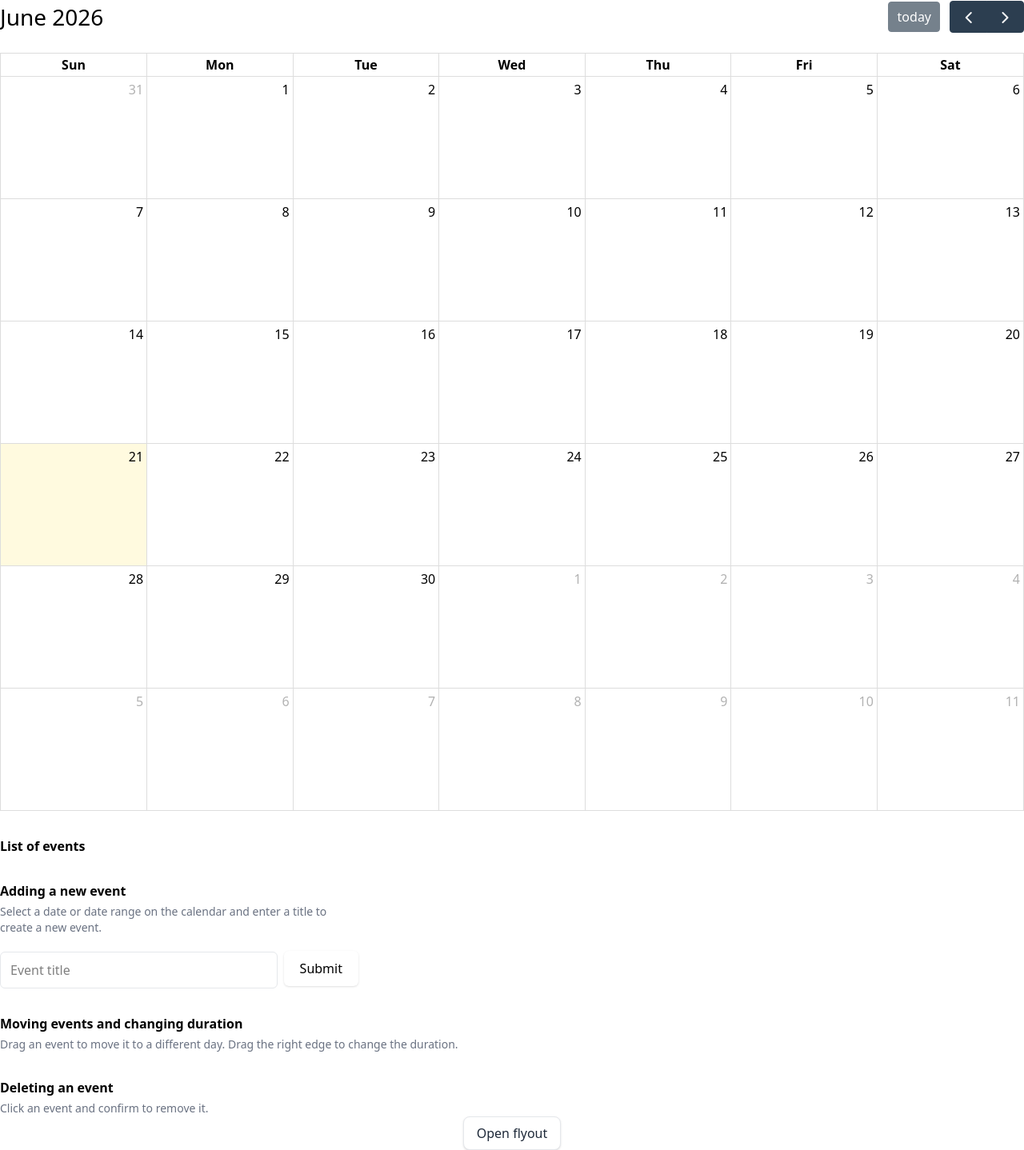
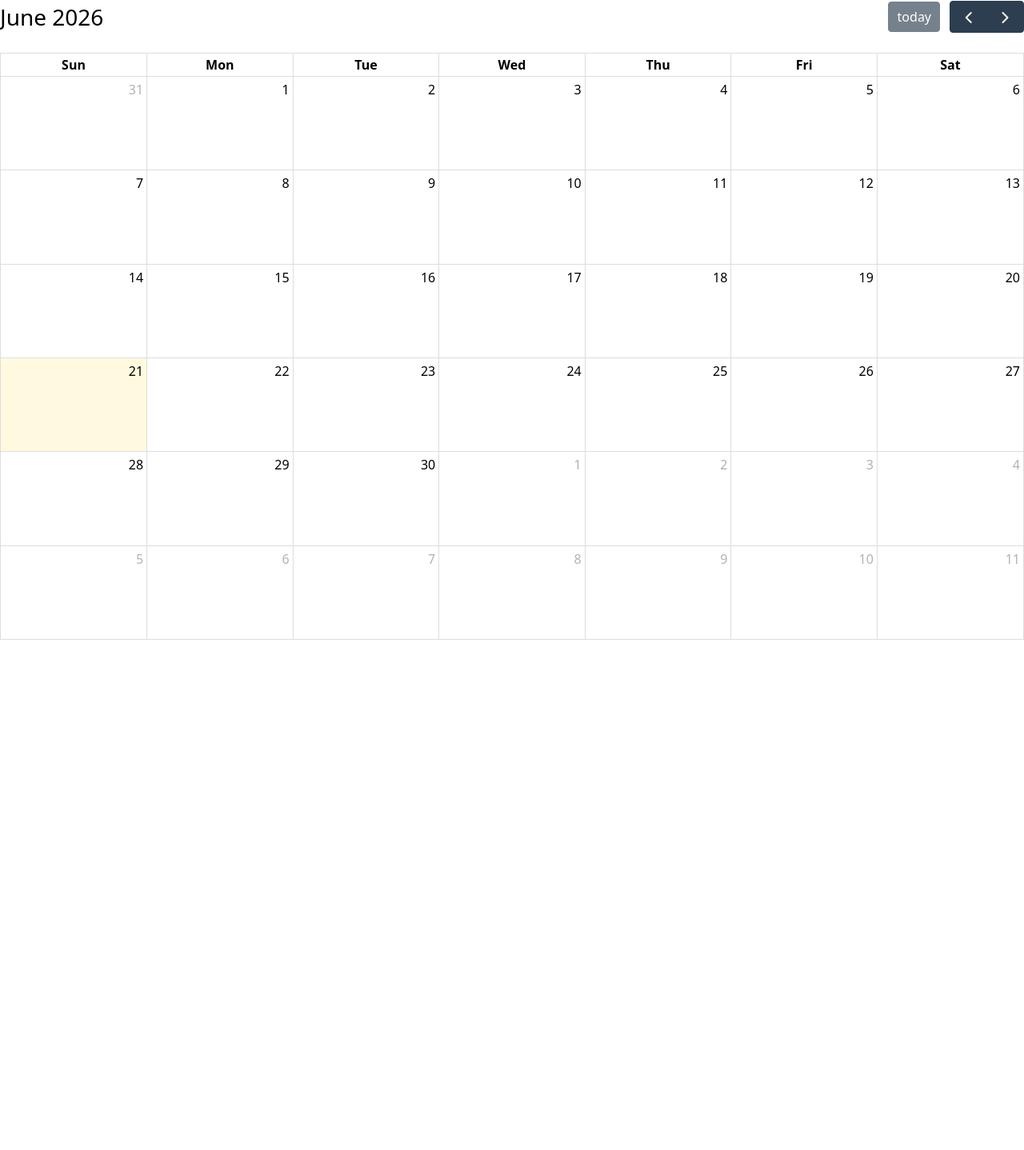
Before and after one commit to samuelzv/bills, a FastAPI app: page / in a window 1280 px wide. Shown: the whole page at 80% size. After the commit the page ends 800 px from the top, so only its background shows below. Run offline with FastAPI, Linux system fonts and the light colour scheme; lists and menus that the app fills with data are empty.

Commit message:
add bills page styles and clean up template

```diff
--- /dev/null
+++ b/backend/app/static/css/bills.css
@@ -0,0 +1,7 @@
+html, body {
+    height: 100%;
+}
+
+.calendar-container, .calendar {
+    height: 100%;
+}
--- a/backend/app/templates/bills.html
+++ b/backend/app/templates/bills.html
@@ -3,6 +3,8 @@
 {% block title %}Bills{% endblock %}
 
 {% block head %}
+
+<link href="{{url_for('static',path='/css/bills.css')}}" rel="stylesheet" />
 <!-- calendar stuff -->
 <link rel="stylesheet" href="https://cdn.jsdelivr.net/npm/fullcalendar@5.11.0/main.min.css">
 <script src="https://cdn.jsdelivr.net/npm/fullcalendar@5.11.0/main.min.js"></script>
@@ -12,48 +14,10 @@
 {% endblock head %}
 
 {% block body %}
-<div x-data="calendarApp">
-    <div class=""></div>
-    <div x-ref="calendar"></div>
-    <h2 class="mt-8 font-bold">List of events</h2>
-    <ul class="mt-1 list-inside list-disc text-sm text-gray-500">
-        <template x-for="event in events" :key="event.id">
-            <li x-text="`${event.title}: ${event.start} ${(event.end ? ' through ' + event.end : '')}`"></li>
-        </template>
-    </ul>
-
-    <form x-on:submit.prevent="addEvent" class="mt-8 max-w-md">
-        <h2 class="font-bold">Adding a new event</h2>
-        <p class="mt-1 text-sm text-gray-500">Select a date or date range on the calendar and enter a title to create a
-            new event.</p>
-        <div class="mt-4 flex items-center gap-2">
-            <label for="new-event-title" class="sr-only">Event Title</label>
-            <input id="new-event-title" type="text" x-model="newEventTitle"
-                class="mt-1 w-full rounded-md border border-gray-200 px-3 py-2.5" placeholder="Event title">
-            <button type="submit" class="shrink-0 rounded-md bg-white px-5 py-2.5 shadow">Submit</button>
-        </div>
-    </form>
-
-    <h2 class="mt-8 font-bold">Moving events and changing duration</h2>
-    <p class="mt-1 text-sm text-gray-500">Drag an event to move it to a different day. Drag the right edge to change the
-        duration.</p>
-
-    <h2 class="mt-8 font-bold">Deleting an event</h2>
-    <p class="mt-1 text-sm text-gray-500">Click an event and confirm to remove it.</p>
-
-
+<div x-data="calendarApp" class="calendar-container">
+    <div x-ref="calendar" class="calendar"></div>
     <!-- Flyout -->
-    <div class="flex justify-center">
-        <!-- Trigger -->
-        <span class="">
-            <button type="button"
-                class="relative flex items-center justify-center gap-2 whitespace-nowrap rounded-lg border border-gray-200 bg-white px-4 py-2 text-gray-800 shadow-sm hover:border-gray-200 hover:bg-gray-50">
-                Open flyout
-            </button>
-        </span>
-
-        <!-- Flyout -->
-        <div x-dialog x-model="open" x-cloak class="fixed inset-0 overflow-hidden z-10">
+    <div x-dialog x-model="open" x-cloak class="fixed inset-0 overflow-hidden z-10">
             <!-- Overlay -->
             <div x-dialog:overlay x-transition.opacity class="fixed inset-0 bg-black/25"></div>
 
@@ -146,9 +110,7 @@
                     </div>
                 </div>
             </div>
-        </div>
     </div>
-    <!-- end Flyout -->
 </div>
 
 
--- a/backend/app/templates/index.html
+++ b/backend/app/templates/index.html
@@ -2,19 +2,19 @@
 <html lang="en">
 <head>
     <meta charset="UTF-8">
-
     <link href="{{url_for('static',path='/css/app.css')}}" rel="stylesheet" />
     <script src="{{url_for('static',path='/js/htmx.min.js')}}"></script>
     <script src="{{url_for('static',path='/js/ext/json-enc.js')}}"></script>
     <script src="{{url_for('static',path='/js/ext/alpine-morph.js')}}"></script>
     <script defer src="/static/main.js"></script>
+
     {%block head%}
     {%endblock%}
+
     <title>{% block title %}{% endblock %}</title>
 </head>
 
-<body hx-ext="alpine-compat">
-<div class="" hx-ext="json-enc"></div>
+<body hx-ext="alpine-morph">
 {% block body %}
 {% endblock %}
 </body>
--- a/frontend/vite.config.ts
+++ b/frontend/vite.config.ts
@@ -36,6 +36,10 @@ export default defineConfig({
           src: 'node_modules/htmx.org/dist/ext/alpine-morph.js',
           dest: 'js/ext',
         },
+        {
+          src: 'src/styles/bills.css',
+          dest: 'css',
+        }
       ],
     }),
   ],
```
Also changed, not shown: frontend/src/styles/bills.css (added, +7 -0 lines), backend/app/static/css/app.css, frontend/src/styles/app.css (line endings or trailing spaces).
